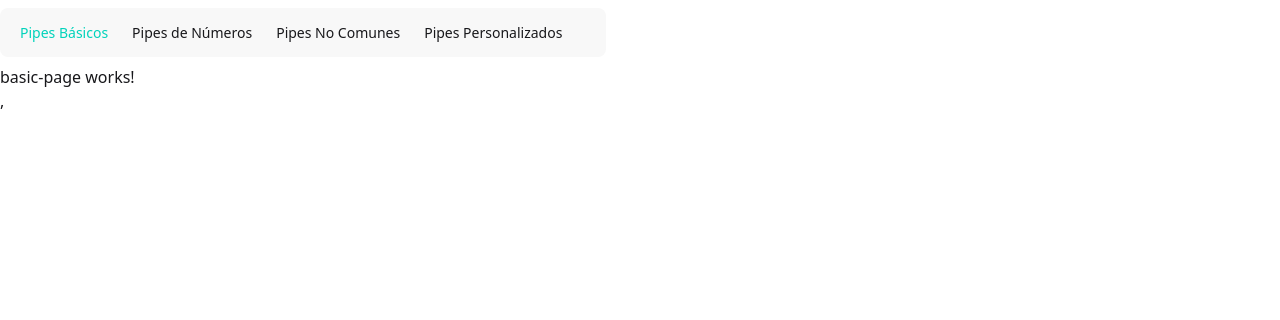
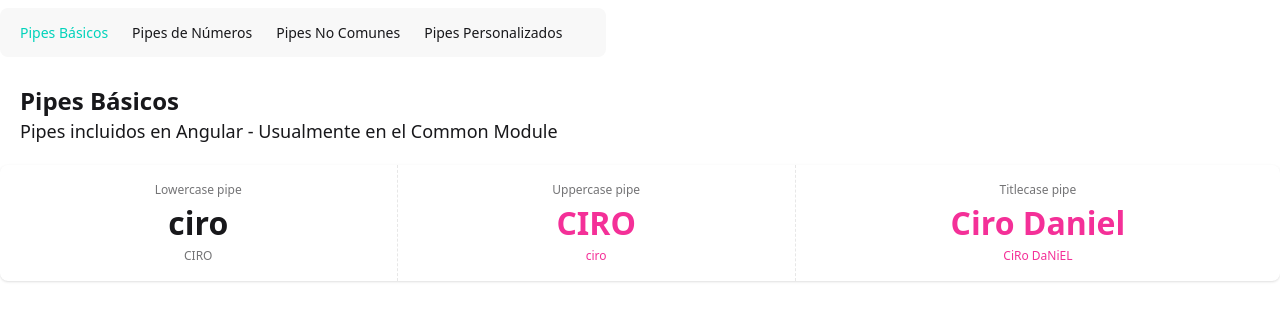
Before and after one commit to ciroribba/angular_level_4, an Angular app: page /basic in a window 1280 px wide. Shown: the top 320 px of the page. Built offline with nearby package versions, Linux system fonts and the light colour scheme.

Commit message:
add content basic page

```diff
--- a/src/app/pages/basic-page/basic-page.html
+++ b/src/app/pages/basic-page/basic-page.html
@@ -1 +1,24 @@
-<p>basic-page works!</p>,
+<section class="mx-5 my-5">
+    <h1 class="text-2xl font-bold">Pipes Básicos</h1>
+    <p class="text-lg font-thin">Pipes incluidos en Angular - Usualmente en el Common Module</p>
+</section>
+
+<div class="stats  stats-vertical lg:stats-horizontal shadow w-full">
+    <div class="stat place-items-center">
+      <div class="stat-title">Lowercase pipe</div>
+      <div class="stat-value">{{ nameUpper() | lowercase }}</div>
+      <div class="stat-desc">{{nameUpper()}}</div>
+    </div>
+
+    <div class="stat place-items-center">
+      <div class="stat-title">Uppercase pipe</div>
+      <div class="stat-value text-secondary">{{nameLower() | uppercase }}</div>
+      <div class="stat-desc text-secondary">{{nameLower()}}</div>
+    </div>
+
+    <div class="stat place-items-center">
+      <div class="stat-title">Titlecase pipe</div>
+      <div class="stat-value text-secondary">{{fullName() | titlecase }}</div>
+      <div class="stat-desc text-secondary">{{fullName()}}</div>
+    </div>
+  </div>
--- a/src/app/pages/basic-page/basic-page.ts
+++ b/src/app/pages/basic-page/basic-page.ts
@@ -1,9 +1,15 @@
-import { ChangeDetectionStrategy, Component } from '@angular/core';
+import { ChangeDetectionStrategy, Component, signal } from '@angular/core';
+import { LowerCasePipe, TitleCasePipe, UpperCasePipe } from '@angular/common';
 
 @Component({
   selector: 'basic-page',
-  imports: [],
+  imports: [LowerCasePipe, UpperCasePipe, TitleCasePipe],
   templateUrl: './basic-page.html',
   changeDetection: ChangeDetectionStrategy.OnPush,
 })
-export default class BasicPage { }
+export default class BasicPage {
+
+  nameLower = signal('ciro');
+  nameUpper = signal('CIRO');
+  fullName = signal('CiRo DaNiEL');
+}
--- a/src/app/pages/numbers-page/numbers-page.html
+++ b/src/app/pages/numbers-page/numbers-page.html
@@ -1 +1,24 @@
-<p>numbers-page works!</p>,
+<section class="mx-5 my-5">
+    <h1 class="text-2xl font-bold">Pipes Básicos</h1>
+    <p class="text-lg font-thin">Pipes incluidos en Angular - Usualmente en el Common Module</p>
+</section>
+
+<div class="stats  stats-vertical lg:stats-horizontal shadow w-full">
+    <div class="stat place-items-center">
+      <div class="stat-title">Lowercase pipe</div>
+      <div class="stat-value"></div>
+      <div class="stat-desc"></div>
+    </div>
+
+    <div class="stat place-items-center">
+      <div class="stat-title">Uppercase pipe</div>
+      <div class="stat-value text-secondary"></div>
+      <div class="stat-desc text-secondary"></div>
+    </div>
+
+    <div class="stat place-items-center">
+      <div class="stat-title">Titlecase pipe</div>
+      <div class="stat-value text-secondary"></div>
+      <div class="stat-desc text-secondary"></div>
+    </div>
+  </div>
```
